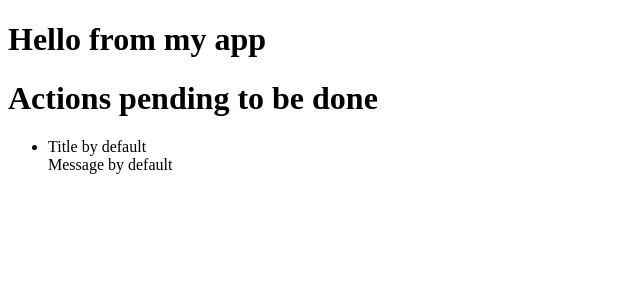
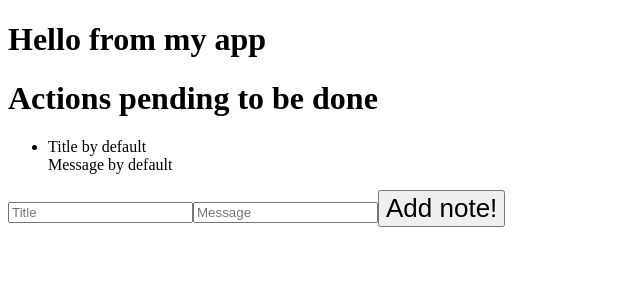
Before and after one commit to ManuelP84/to-do-app-react, a React (Vite) app: page / in a window 1280 px wide. Shown: the top 300 px of the page, without its empty margins (0-640 px from the left). Built offline with nearby package versions, Linux system fonts and the light colour scheme.

Commit message:
Implementation of Form module and 'add-note' case in reducer component

```diff
--- a/src/App.jsx
+++ b/src/App.jsx
@@ -1,6 +1,7 @@
 import './App.css'
 import StoreProvider from './components/StoreProvider';
 import ListOfToDo from './components/ListOfToDo';
+import Form from './components/Form';
 
 function App() {
 
@@ -8,6 +9,7 @@ function App() {
     <StoreProvider>
       <h1>Hello from my app</h1>
       <ListOfToDo />
+      <Form />
     </StoreProvider>
   )
 }
--- a/src/components/Form.jsx
+++ b/src/components/Form.jsx
@@ -0,0 +1,44 @@
+import React, {useContext, useState} from 'react'
+import { Store } from './StoreProvider';
+
+const Form = () => {
+
+    const onAdd = (event) =>{
+        event.preventDefault();
+        if(title && message){
+            dispatch({
+                type: 'add-note',
+                payload: {
+                    title,
+                    message
+                }
+            }
+            )
+        }
+    }
+
+    const {state, dispatch} = useContext(Store)
+
+    const [title, setTitle] = useState('');
+
+    const [message, setMessage] = useState('');
+
+    const addTitle = (event)=>{
+        setTitle(event.target.value)
+    }
+
+    const addMessage = (event)=>{
+        setMessage(event.target.value)
+    }
+
+    return (
+
+        <form>
+            <input onChange={addTitle} type="text" name='title' placeholder='Title'/>
+            <input onChange={addMessage} type="text" name="message" placeholder='Message'/>
+            <button onClick={onAdd}>Add note!</button>
+        </form>
+    )
+}
+
+export default Form
--- a/src/components/ListOfToDo.jsx
+++ b/src/components/ListOfToDo.jsx
@@ -4,8 +4,6 @@ import {Store} from './StoreProvider'
 const ListOfToDo = () => {
 
     const {state, dispatch} = useContext(Store)
-
-    console.log(state)
 
     return (
     <div>
--- a/src/components/Reducer.jsx
+++ b/src/components/Reducer.jsx
@@ -1,7 +1,17 @@
 function reducer(state, action){
     switch(action.type){
         case 'add-note':
-            return state
+            console.log('adding note')
+            const newNote = {
+                id: Math.floor(Math.random()*100),
+                title: action.payload.title,
+                message: action.payload.message,
+                done: false
+            }
+            const newListOfNotes = [...state.listOfNotes, newNote]
+            console.log(newNote)
+            const newStateAddedNote = {...state, listOfNotes: newListOfNotes}
+            return newStateAddedNote
         case 'remove-note':
             return state
         case 'update-note':
```
